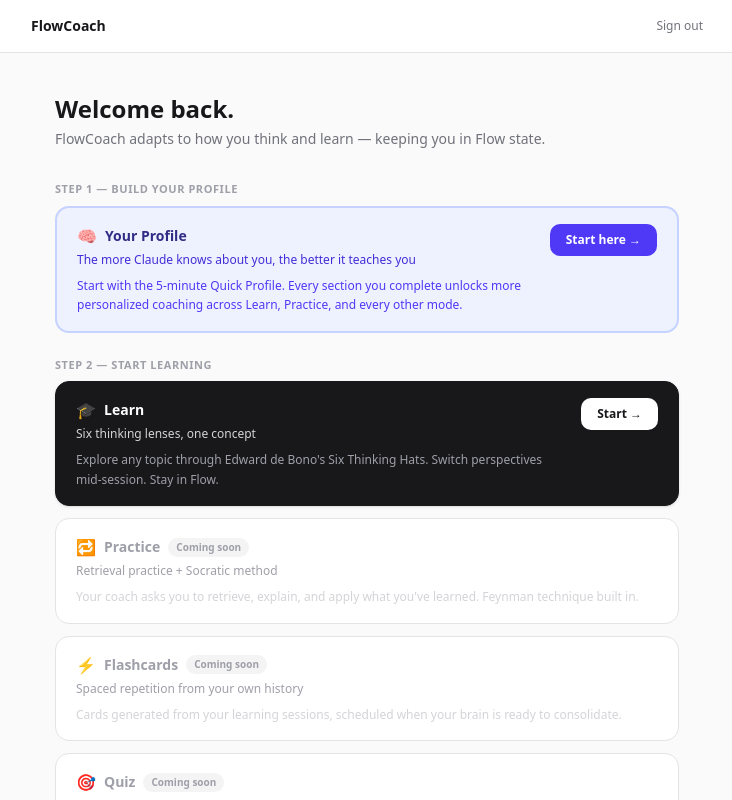
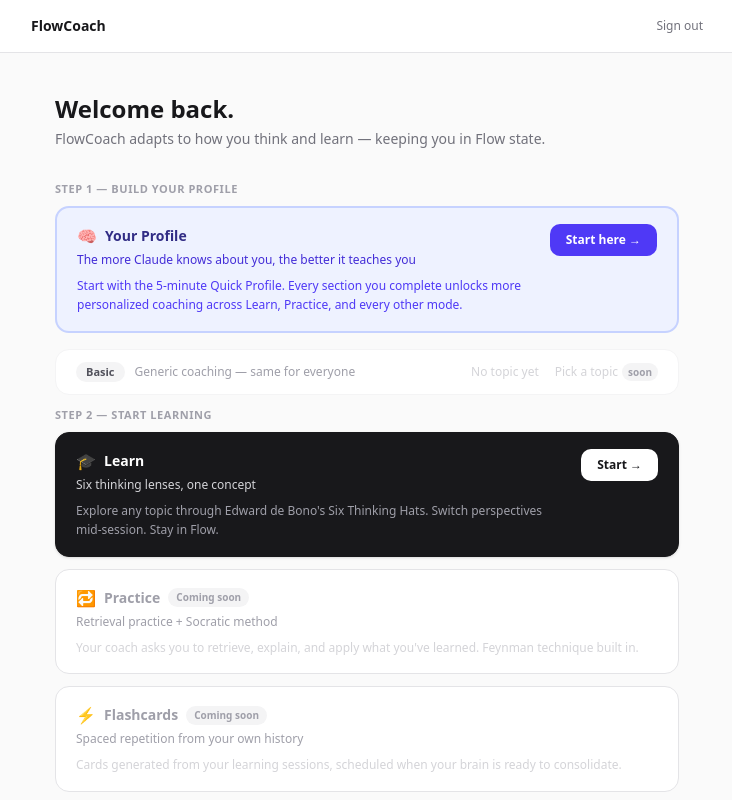
Before and after one commit to cbt-dsotm/flowcoach-app, a Next.js app: page /dashboard in a window 1280 px wide. Shown: the top 800 px of the page, without its empty margins (273-1005 px from the left). Built offline with nearby package versions, Linux system fonts and the light colour scheme; no server answers.

Commit message:
feat: status strip — tier pill, continue last topic, pick a topic (coming soon)

```diff
--- a/app/dashboard/page.tsx
+++ b/app/dashboard/page.tsx
@@ -60,15 +60,21 @@
 
 const TOTAL_SECTIONS = 7
 
-const TIER_LABELS: Record<number, { label: string; tagline: string }> = {
-  0: { label: 'Basic', tagline: 'Generic coaching — same for everyone' },
-  1: { label: 'Good', tagline: 'Claude knows your goal and background' },
-  2: { label: 'Good', tagline: 'Claude knows your goal and background' },
-  3: { label: 'Great', tagline: 'Claude skips what you know, fills actual gaps' },
-  4: { label: 'Great', tagline: 'Claude skips what you know, fills actual gaps' },
-  5: { label: 'Exceptional', tagline: 'Fully adaptive — Claude knows how you think and learn' },
-  6: { label: 'Exceptional', tagline: 'Fully adaptive — Claude knows how you think and learn' },
-  7: { label: 'Exceptional', tagline: 'Fully adaptive — Claude knows how you think and learn' },
+const TIER_LABELS: Record<number, { label: string; tagline: string; pillClass: string }> = {
+  0: { label: 'Basic',       tagline: 'Generic coaching — same for everyone',                    pillClass: 'bg-zinc-100 text-zinc-600' },
+  1: { label: 'Good',        tagline: 'Claude knows your goal and background',                   pillClass: 'bg-blue-100 text-blue-700' },
+  2: { label: 'Good',        tagline: 'Claude knows your goal and background',                   pillClass: 'bg-blue-100 text-blue-700' },
+  3: { label: 'Great',       tagline: 'Claude skips what you know, fills actual gaps',           pillClass: 'bg-indigo-100 text-indigo-700' },
+  4: { label: 'Great',       tagline: 'Claude skips what you know, fills actual gaps',           pillClass: 'bg-indigo-100 text-indigo-700' },
+  5: { label: 'Exceptional', tagline: 'Fully adaptive — Claude knows how you think and learn',  pillClass: 'bg-emerald-100 text-emerald-700' },
+  6: { label: 'Exceptional', tagline: 'Fully adaptive — Claude knows how you think and learn',  pillClass: 'bg-emerald-100 text-emerald-700' },
+  7: { label: 'Exceptional', tagline: 'Fully adaptive — Claude knows how you think and learn',  pillClass: 'bg-emerald-100 text-emerald-700' },
+}
+
+interface LastGoal {
+  topic: string
+  win_condition: string | null
+  confidence: number | null
 }
 
 export default function Dashboard() {
@@ -76,22 +82,21 @@
   const [email, setEmail] = useState<string | null>(null)
   const [signingOut, setSigningOut] = useState(false)
   const [sectionsComplete, setSectionsComplete] = useState<number | null>(null)
+  const [lastGoal, setLastGoal] = useState<LastGoal | null>(null)
 
   useEffect(() => {
     const supabase = createClient()
     supabase.auth.getUser().then(({ data: { user } }) => {
       if (!user) return
       setEmail(user.email ?? null)
-      supabase
-        .from('profiles')
-        .select('profile_data')
-        .eq('user_id', user.id)
-        .single()
-        .then(({ data }) => {
-          const pd = (data?.profile_data as Record<string, string | null>) ?? {}
-          const count = Object.values(pd).filter(Boolean).length
-          setSectionsComplete(count)
-        })
+      Promise.all([
+        supabase.from('profiles').select('profile_data').eq('user_id', user.id).single(),
+        supabase.from('goals').select('topic, win_condition, confidence').eq('user_id', user.id).single(),
+      ]).then(([{ data: profile }, { data: goal }]) => {
+        const pd = (profile?.profile_data as Record<string, string | null>) ?? {}
+        setSectionsComplete(Object.values(pd).filter(Boolean).length)
+        if (goal?.topic) setLastGoal(goal as LastGoal)
+      })
     })
   }, [])
 
@@ -176,8 +181,37 @@
           </div>
         </div>
 
+        {/* Status strip */}
+        <div className="mb-3 mt-4 flex items-center justify-between gap-4 rounded-xl border border-zinc-100 bg-white px-5 py-3">
+          <div className="flex items-center gap-2.5 min-w-0">
+            <span className={`shrink-0 rounded-full px-2.5 py-0.5 text-[11px] font-semibold ${tier.pillClass}`}>
+              {tier.label}
+            </span>
+            <span className="truncate text-xs text-zinc-400">{tier.tagline}</span>
+          </div>
+          <div className="flex shrink-0 items-center gap-4">
+            {lastGoal ? (
+              <Link
+                href={`/learn?topic=${encodeURIComponent(lastGoal.topic)}${lastGoal.win_condition ? `&win=${encodeURIComponent(lastGoal.win_condition)}` : ''}${lastGoal.confidence ? `&confidence=${lastGoal.confidence}` : ''}`}
+                className="text-xs font-medium text-zinc-700 hover:text-zinc-900 truncate max-w-[140px]"
+                title={lastGoal.topic}
+              >
+                Continue: {lastGoal.topic} →
+              </Link>
+            ) : (
+              <span className="text-xs text-zinc-300">No topic yet</span>
+            )}
+            <span className="text-xs text-zinc-300 cursor-default select-none">
+              Pick a topic
+              <span className="ml-1 rounded-full bg-zinc-100 px-1.5 py-0.5 text-[10px] font-semibold text-zinc-400">
+                soon
+              </span>
+            </span>
+          </div>
+        </div>
+
         {/* Learning modes */}
-        <div className="mt-6">
+        <div className="mt-2">
           <p className="mb-2 text-[11px] font-semibold uppercase tracking-wider text-zinc-400">
             Step 2 — Start learning
           </p>
```
